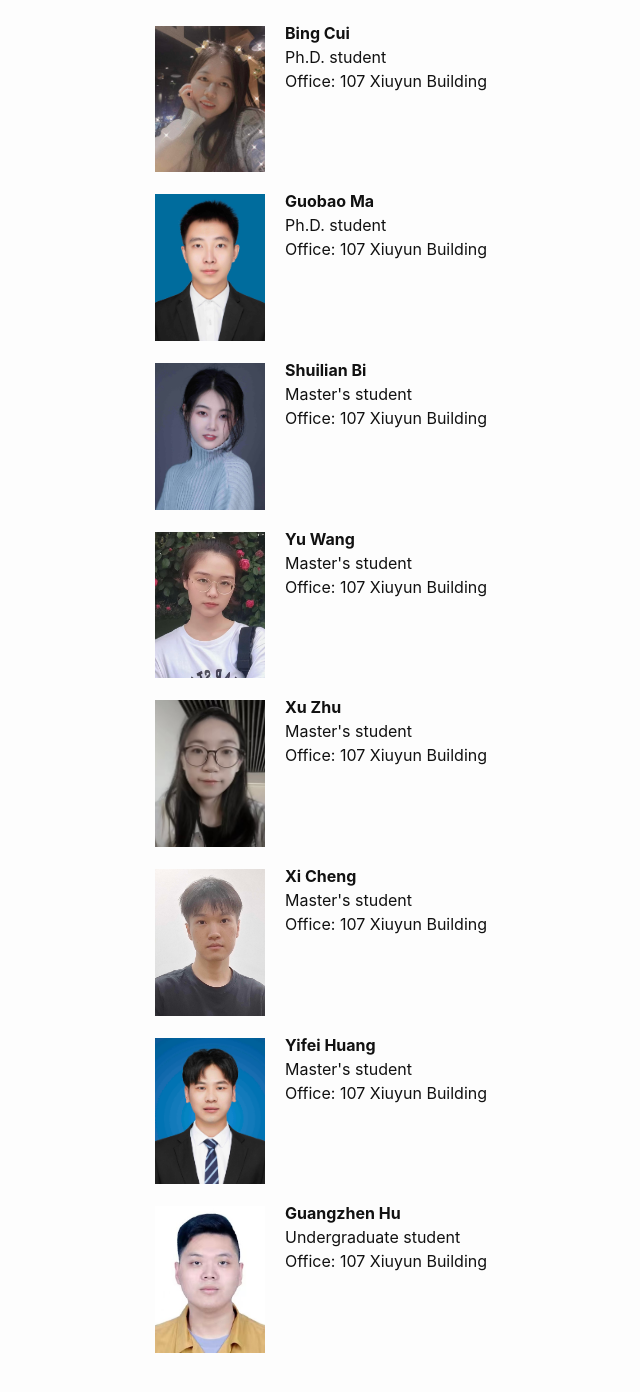
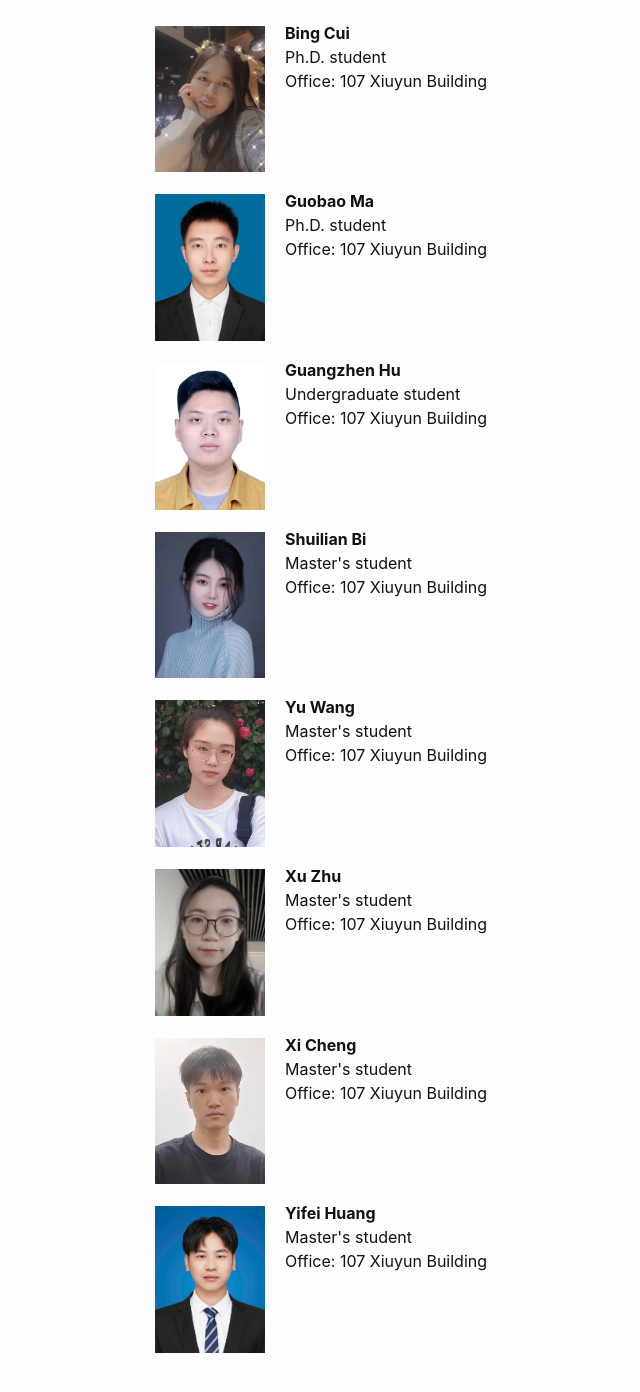
Before and after one commit to chaosonglab/chaosonglab.github.io, a Jekyll site: the page built from people.md, in a window 1280 px wide and 1400 px high, scrolled down 326 px. Shown: the top 1392 px of the window, without its empty margins (117-757 px from the left). Built offline with Jekyll 4.4.1, drawn with Linux system fonts in a browser that asks for light colours.

Commit message:
Update people.md

```diff
--- a/people.md
+++ b/people.md
@@ -28,6 +28,13 @@ Office: 107 Xiuyun Building <br>
 
 <b>Guobao Ma</b><br>
 Ph.D. student<br>
+Office: 107 Xiuyun Building <br>
+<br clear="left"/></p>
+
+<p><img align="left" src="/files/Hu_profile.jpg" width="110" style="margin:5px 20px 2px 2px;"/>
+
+<b>Guangzhen Hu</b><br>
+Undergraduate student<br>
 Office: 107 Xiuyun Building <br>
 <br clear="left"/></p>
 
@@ -65,10 +72,3 @@ Office: 107 Xiuyun Building <br>
 Master's student<br>
 Office: 107 Xiuyun Building <br>
 <br clear="left"/></p>
-
-<p><img align="left" src="/files/Hu_profile.jpg" width="110" style="margin:5px 20px 2px 2px;"/>
-
-<b>Guangzhen Hu</b><br>
-Undergraduate student<br>
-Office: 107 Xiuyun Building <br>
-<br clear="left"/></p>
```
